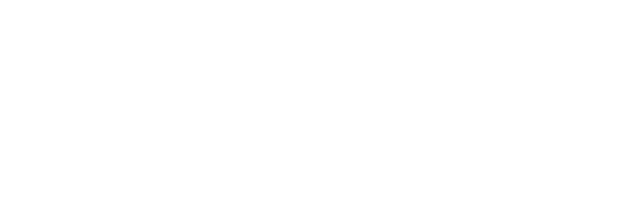
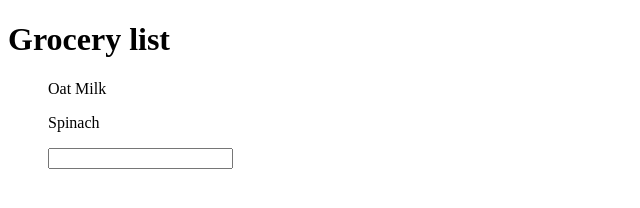
Before and after one commit to MariaTheCoder/CRUD-frontend, a plain HTML site: page index.html in a window 1280 px wide. Shown: the whole page, without its empty margins (0-640 px from the left). Drawn offline with Linux system fonts and the light colour scheme.

Commit message:
Set up an initial grocery list with html (header plus two items as well as input field for a third item)

```diff
--- a/index.html
+++ b/index.html
@@ -7,5 +7,11 @@
     <script src="index.js"></script>
 </head>
 <body>
+    <h1>Grocery list</h1>
+    <div class="list">
+        <ul>Oat Milk</ul>
+        <ul>Spinach</ul>
+        <ul><input type="text" name="input" id="input"></ul>
+    </div>
 </body>
 </html>
```
